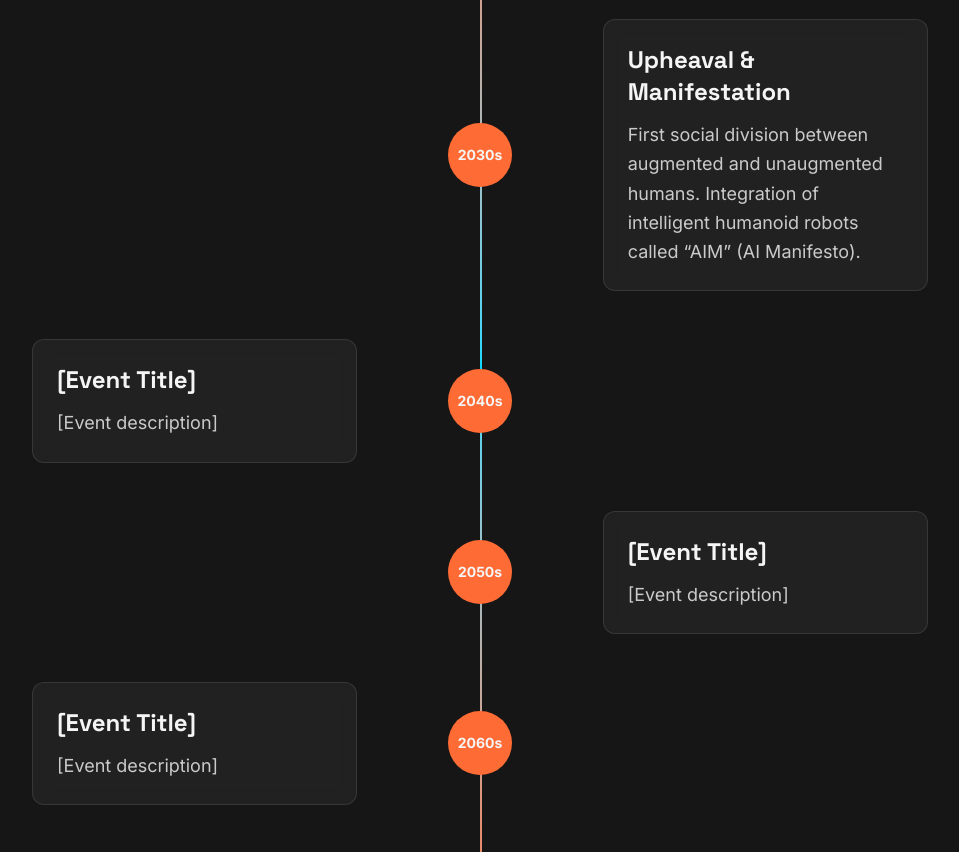
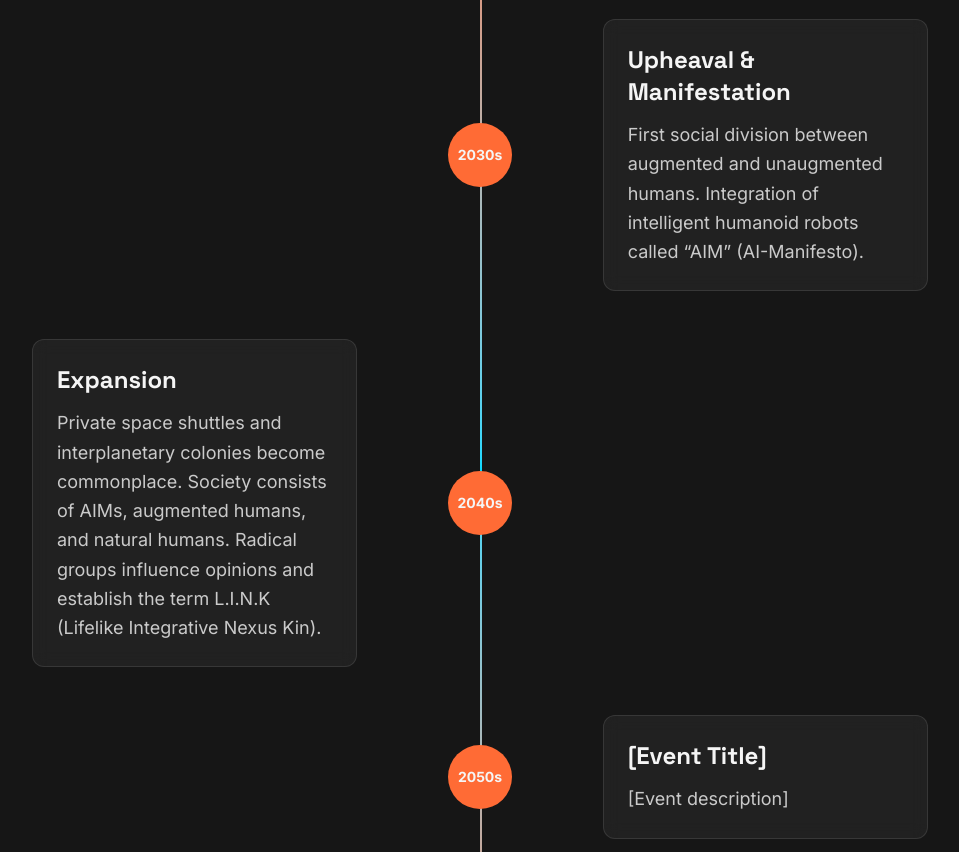
Before and after one commit to missionaurelia/mission-aurelia-website, a React (Vite) app: page /universe in a window 1280 px wide. Shown: the part 960-1812 px from the top of the page, without its empty margins (160-1119 px from the left). Built offline with nearby package versions, Linux system fonts and the light colour scheme; the HTML template or start-up script is replaced by a standard one.

Commit message:
Update Universe.jsx

```diff
--- a/src/pages/Universe.jsx
+++ b/src/pages/Universe.jsx
@@ -3,8 +3,8 @@ import { motion } from 'framer-motion';
 export default function Universe() {
   const timelineEvents = [
     { year: '2025', title: 'Prolog & Turning Point', description: 'First unconscious signs: a longing for something bigger, a glimpse of the future in everyday moments.' },
-    { year: '2030s', title: 'Upheaval & Manifestation', description: 'First social division between augmented and unaugmented humans. Integration of intelligent humanoid robots called “AIM” (AI Manifesto).' },
-    { year: '2040s', title: '[Event Title]', description: '[Event description]' },
+    { year: '2030s', title: 'Upheaval & Manifestation', description: 'First social division between augmented and unaugmented humans. Integration of intelligent humanoid robots called “AIM” (AI-Manifesto).' },
+    { year: '2040s', title: 'Expansion', description: 'Private space shuttles and interplanetary colonies become commonplace. Society consists of AIMs, augmented humans, and natural humans. Radical groups influence opinions and establish the term L.I.N.K (Lifelike Integrative Nexus Kin).' },
     { year: '2050s', title: '[Event Title]', description: '[Event description]' },
     { year: '2060s', title: '[Event Title]', description: '[Event description]' },
     { year: '2100', title: '[Event Title]', description: '[Event description]' },
```
